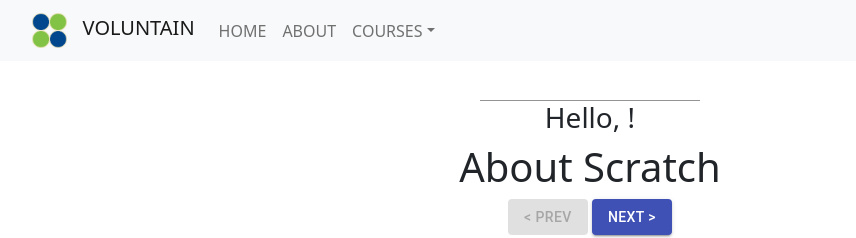
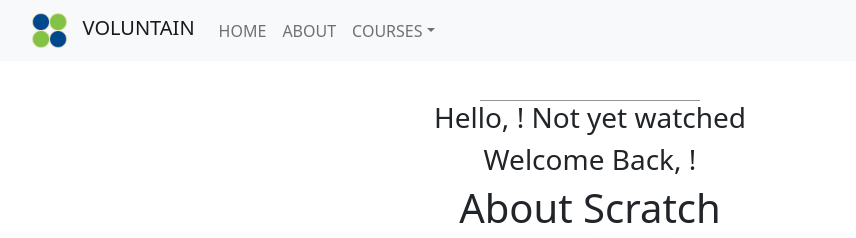
Before and after one commit to Voluntain-SKKU/Voluntain-2nd, a Next.js app in the folder web-dev/voluntain-app/: page /course/1 in a window 1280 px wide. Shown: the top 238 px of the page, without its empty margins (50-906 px from the left). Built offline with nearby package versions, Linux system fonts and the light colour scheme.

Commit message:
Add videoEnd checker example using cookies
Modified not-working cookie example from the last commit.
Added another example of using cookies to check
the video playback status.
To achieve this, VideoPlayer component has been modified.

```diff
--- a/web-dev/voluntain-app/components/VideoPlayer.js
+++ b/web-dev/voluntain-app/components/VideoPlayer.js
@@ -7,14 +7,17 @@ import { useWindowSize } from './useWindowSize';
  * https://developers.google.com/youtube/iframe_api_reference
  * https://developers.google.com/youtube/player_parameters
  *
- * @Usage
- *     \<VideoPlayer videoId='_9RvpFdUQr0' \/\>
+ * @usage
+ *     \<VideoPlayer videoId='_9RvpFdUQr0' endChecker={} \/\>
+ *
+ * @note
+ * When a video is ended, the method given to endChecker is called.
  */
 export const VideoPlayer = (props) => {
   const size = useWindowSize();
 
   const opts = {
-      height: size.height > 530? '480' : size.height - 50,
+    height: size.height > 530 ? '480' : size.height - 50,
     width: size.width > 770 ? '720' : size.width - 50,
     playerVars: {
       // To check other variables, check:
@@ -24,9 +27,9 @@ export const VideoPlayer = (props) => {
     }
   }
 
-    const { videoId } = props
+  const { videoId } = props;
 
   return (
-      <Youtube videoId={videoId} opts={opts} />
+      <Youtube videoId={videoId} opts={opts} onEnd={props.endChecker} />
   );
 }
--- a/web-dev/voluntain-app/pages/course/[id].js
+++ b/web-dev/voluntain-app/pages/course/[id].js
@@ -1,5 +1,5 @@
 import React from 'react'
-import { Button, Card, CardContent, Divider, Fab, Hidden, Link, TextField, Typography } from '@material-ui/core'
+import { Button, Divider, Fab, Hidden, TextField } from '@material-ui/core'
 import ListIcon from '@material-ui/icons/List';
 import { useCookies } from 'react-cookie'
 
@@ -56,16 +56,31 @@ export default function LecturePage() {
   /**
    * Temporary cookie example
    */
-  const [cookies, setCookie] = useCookies(['name-cookie']);
-  const [name, setName] = React.useState("");
-  const handleChange = (event) => {
-    setName(event.target.value);
+  const [cookies, setCookie] = useCookies(['username', 'video']);
+  const [username, setUsername] = React.useState("");
+  const handleUsernameChange = (event) => {
+    setUsername(event.target.value);
     /**
      * Set a cookie named 'name-cookie' with the value 'name',
      * that is accessible on all pages,
      * and its max age is 10 sec.
      */
-    setCookie('name-cookie', name, { path: '/', maxAge: 10 });
+    setCookie('username', event.target.value, { path: '/', maxAge: 30 });
+
+  }
+
+  /**
+   * Video state example
+   */
+  const [videoEnd, setVideoEnd] = React.useState("Not yet watched");
+  const handleVideoEnd = () => {
+    /**
+     * NOTE: An error occurs when directly passing a string as a prop
+     * instead of using 'str'
+     */
+    let str = "watched"
+    setVideoEnd(str);
+    setCookie('username', str, { path: '/', maxAge: 30 });
   }
 
   return (
@@ -73,8 +88,9 @@ export default function LecturePage() {
       <NavigationBar />
 
       <main className={styles.main}>
-        <TextField value={name} onChange={handleChange} />
-        <h3>Hello, {cookies.name}!</h3>
+        <TextField value={username} onChange={handleUsernameChange} />
+        <h3>Hello, {username}! {videoEnd}</h3>
+        <h3>Welcome Back, {cookies.username}! {cookies.video}</h3>
 
         <div>
           <h1>About Scratch</h1>
@@ -89,7 +105,7 @@ export default function LecturePage() {
         <Divider style={{ margin: 10, width: '70%', background: '#ffffff', borderTop: 'thin solid black' }} />
 
         <div style={{ border: 'solid', borderWidth: 'thin' }}>
-          <VideoPlayer videoId='_9RvpFdUQr0' />
+          <VideoPlayer videoId='_9RvpFdUQr0' endChecker={handleVideoEnd} />
         </div>
 
         <Divider style={{ margin: 10, width: '70%', background: '#ffffff', borderTop: 'thin solid black' }} />
```
Lines whose indentation alone changed are shown as unchanged.
